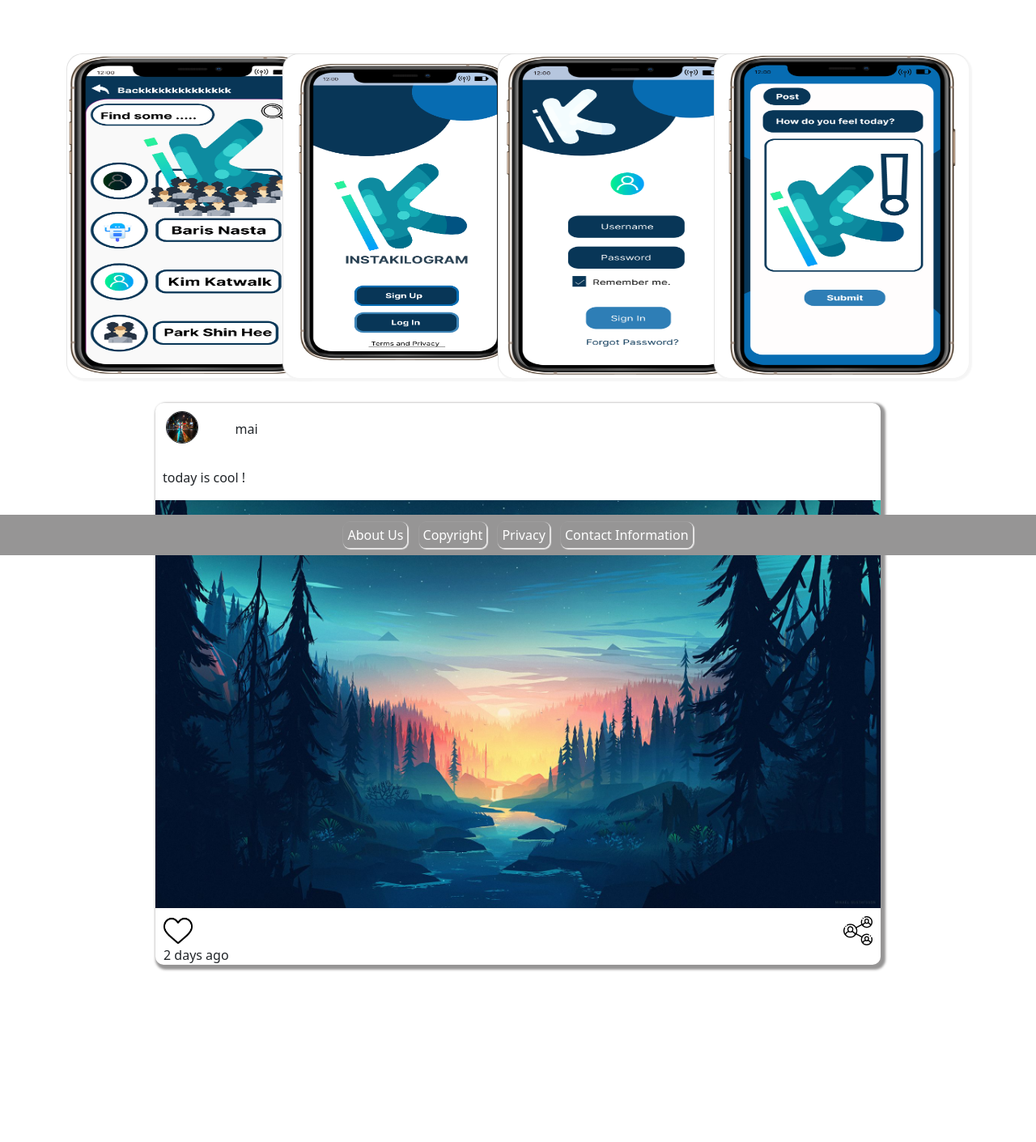
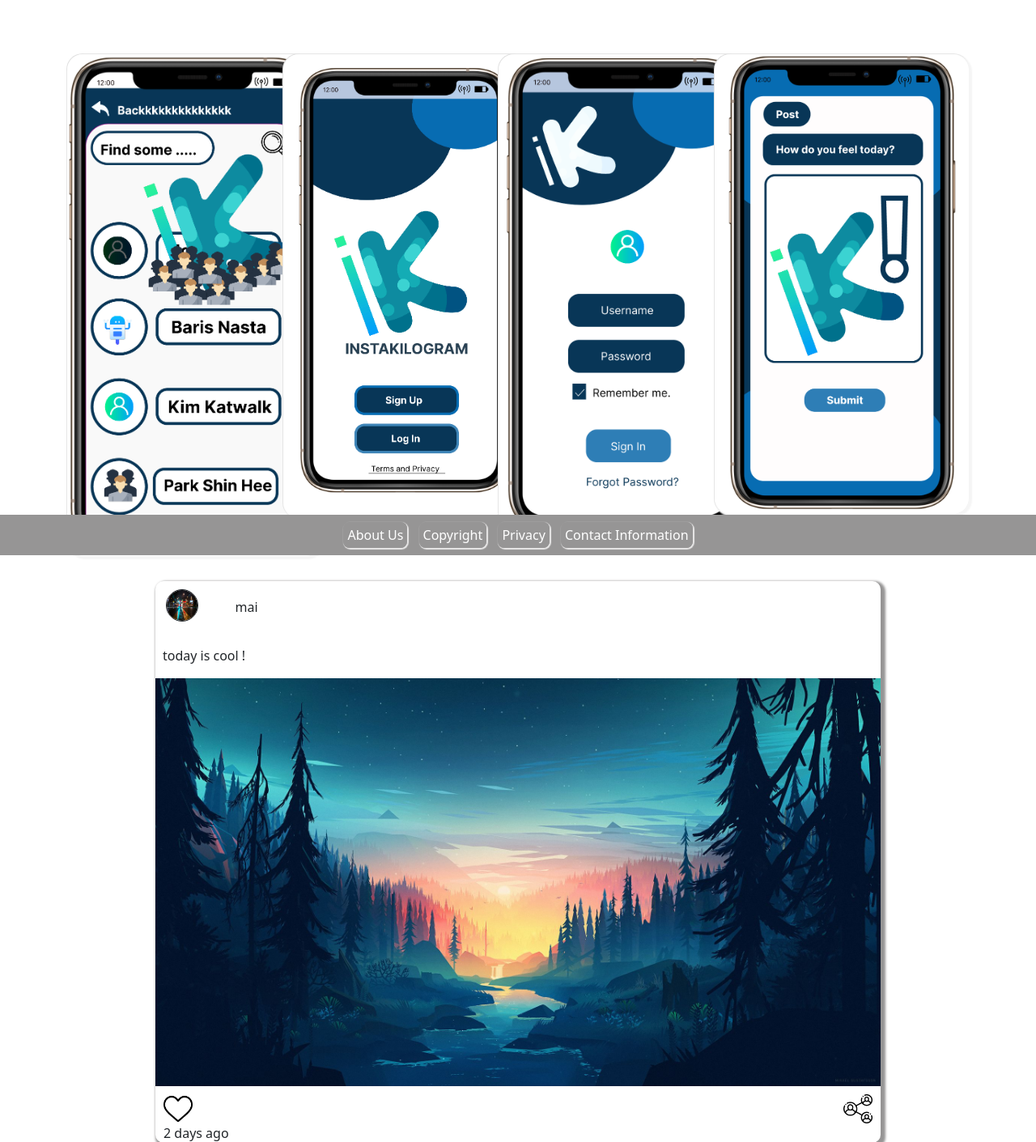
Before and after one commit to s3891667/Full_Stack_Website, a PHP site: page /home.php in a window 1280 px wide. Shown: the part 114-1525 px from the top of the page at 81% size. Before the commit the page ends 1314 px from the top, so only its background shows below. Run offline with PHP 8.4, Linux system fonts and the light colour scheme; the visitor is signed in with stand-in values (Sample User, id 1).

Commit message:
Updates Carosuel

```diff
--- a/css/carousel.css
+++ b/css/carousel.css
@@ -21,6 +21,7 @@
   .pic-des{
     border-radius:20px ;
     box-shadow: 2px 2px 2px 2px whitesmoke;
+    height: fit-content;
   }
 
   .card:not(:first-child) {
```
